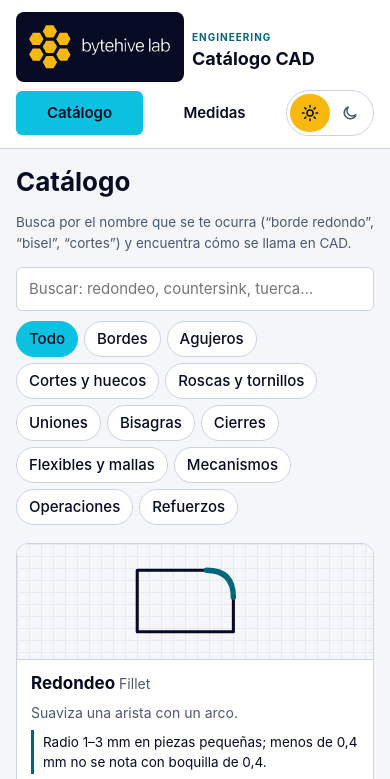
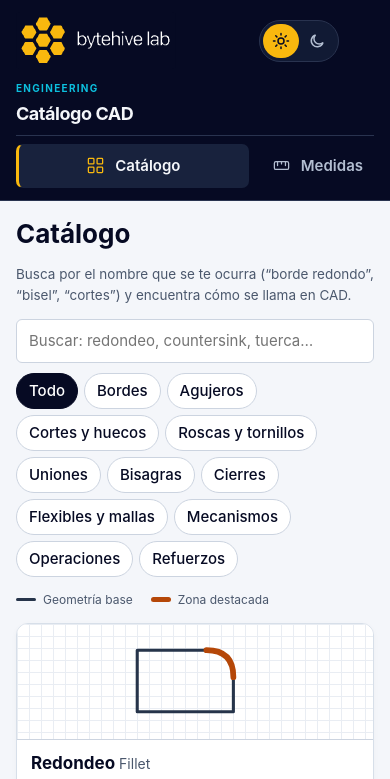
Before and after one commit to goyoaga/3d-lab-recursos, a plain HTML site: page index.html in a window 390 px wide. Shown: the top 779 px of the page. Drawn offline with Linux system fonts and the light colour scheme.

Commit message:
Refine CAD sidebar branding and improve light-mode diagram contrast

```diff
--- a/index.html
+++ b/index.html
@@ -79,21 +79,81 @@ nav{background:var(--pn);padding:20px 16px}
 main{min-width:0}
 .site-footer a{font-weight:600}
 @media(max-width:760px){nav{align-items:center;padding:12px 16px;gap:8px}.brand{width:168px;margin:0}.nav-title{flex:1;min-width:130px}.nav-title h1{font-size:18px}.line-label{font-size:10px}.tg{margin-top:0;margin-left:auto}.nv{flex:1 1 100px;text-align:center}.tb{gap:10px}main{padding:16px;max-width:100%}}
+
+/* Revision 2: separate corporate navigation from the working canvas.
+   Technical annotation is a semantic color, not a new brand color. */
+:root{
+  --diagram-base:light-dark(#26344A,#F4F6FA);
+  --diagram-mark:light-dark(#B54708,#0CC0DF);
+  --diagram-paper:light-dark(#FFFFFF,#060A23);
+  --diagram-grid:light-dark(#E9EDF3,#222D48);
+  --sidebar-text:#F4F6FA;--sidebar-muted:#B3BED1;
+  --sidebar-border:#29334F;--sidebar-hover:#18223D;
+}
+nav{background:var(--brand-navy);color:var(--sidebar-text);border-color:var(--sidebar-border);padding:24px 16px 18px;gap:8px;overflow-y:auto}
+nav .brand{background:none;border-radius:0;padding:0;margin:0 0 16px;width:100%;max-width:208px}
+nav .brand img{width:100%;height:auto}
+.nav-title{padding:0 10px 20px;margin-bottom:8px;border-bottom:1px solid var(--sidebar-border)}
+.nav-title .line-label{display:block;color:var(--brand-cyan);margin-bottom:7px;letter-spacing:.13em}
+.nav-title h1{font-size:20px;letter-spacing:-.025em;color:var(--sidebar-text)}
+nav small{display:block;color:var(--sidebar-muted);font-size:12px;margin:6px 0 0}
+.nav-section{padding:0 10px;margin:4px 0 2px;color:var(--sidebar-muted);font-size:10px;font-weight:650;letter-spacing:.12em;text-transform:uppercase}
+nav .nv{display:flex;align-items:center;gap:10px;color:var(--sidebar-muted);padding:10px 12px;border:1px solid transparent;border-left:3px solid transparent;border-radius:7px}
+nav .nv svg{width:19px;height:19px;flex-shrink:0;fill:none;stroke:currentColor;stroke-width:1.6;stroke-linecap:round;stroke-linejoin:round}
+nav .nv:hover{background:var(--sidebar-hover);color:var(--sidebar-text)}
+nav .nv[aria-current=true]{background:var(--sidebar-hover);border-left-color:var(--brand-yellow);color:var(--sidebar-text)}
+nav .nv[aria-current=true] svg{color:var(--brand-yellow)}
+nav :focus-visible{outline-color:var(--brand-yellow)}
+.nav-bottom{margin-top:auto;border-top:1px solid var(--sidebar-border);padding:16px 10px 0}
+.nav-bottom .tg{margin-top:8px;background:#111A34;border-color:var(--sidebar-border)}
+.nav-bottom .tg button{color:var(--sidebar-muted)}
+.nav-bottom .tg button[aria-pressed=true]{color:var(--brand-navy);background:var(--brand-yellow)}
+.theme-caption{color:var(--sidebar-muted);font-size:12px}
+.fig{background-color:var(--diagram-paper);background-image:linear-gradient(var(--diagram-grid) 1px,transparent 1px),linear-gradient(90deg,var(--diagram-grid) 1px,transparent 1px)}
+.fig .b{stroke:var(--diagram-base);stroke-width:1.6}
+.fig .h{stroke:var(--diagram-mark);stroke-width:3}
+.diagram-legend{display:flex;gap:8px 18px;flex-wrap:wrap;align-items:center;margin:-4px 0 14px;color:var(--mu);font-size:12px}
+.diagram-legend span{display:inline-flex;align-items:center;gap:7px}
+.diagram-legend i{width:20px;height:3px;border-radius:3px;background:var(--diagram-base)}
+.diagram-legend .mark{background:var(--diagram-mark);height:5px}
+:root[style*="color-scheme: light"] .card{border-color:#D7DFE9;box-shadow:0 2px 6px #060A2308}
+:root[style*="color-scheme: light"] .ch[aria-pressed=true]{background:var(--brand-navy);color:#fff;border-color:var(--brand-navy)}
+:root[style*="color-scheme: light"] .bt{background:#fff;border-color:#A5B2C4;color:var(--brand-navy)}
+:root[style*="color-scheme: light"] .bt:hover{background:var(--brand-yellow);border-color:var(--brand-yellow)}
+:root[style*="color-scheme: light"] .tp{border-left-color:var(--diagram-mark);background:#FFF7ED;padding:8px 9px;border-radius:0 5px 5px 0}
+@media(max-width:760px){
+  nav{display:grid;grid-template-columns:minmax(0,1fr) auto;gap:8px 10px;overflow:visible;padding:12px 16px}
+  nav .brand{width:160px;max-width:100%;margin:0;grid-column:1;grid-row:1}
+  .nav-title{grid-column:1/-1;grid-row:2;padding:4px 0 10px;margin:0}
+  .nav-title h1{font-size:18px}
+  nav .nav-title small{display:none}
+  .nav-section{display:none}
+  nav .nv{grid-row:3;justify-content:center;min-width:0;padding:10px;white-space:nowrap}
+  nav .nv[data-v="cat"]{grid-column:1}
+  nav .nv[data-v="med"]{grid-column:2}
+  .nav-bottom{grid-column:2;grid-row:1;margin:0;padding:0;border:0;align-self:center}
+  .theme-caption{display:none}
+  .nav-bottom .tg{margin:0}
+  .nav-bottom .tg button{width:36px;height:34px}
+}
 </style>
 </head>
 <body>
 <div class="app">
 <nav aria-label="Secciones">
 <a class="brand" href="https://bytehive.pro" target="_blank" rel="noopener noreferrer" aria-label="bytehive lab"><img src="assets/bytehive-lab-dark.svg" alt="bytehive lab" width="345" height="123"></a><div class="nav-title"><span class="line-label">Engineering</span><h1>Catálogo CAD</h1><small>Impresión 3D · nombres y medidas</small></div>
-<button class="nv" data-v="cat" aria-current="true">Catálogo</button>
-<button class="nv" data-v="med">Medidas</button>
-<div class="tg" role="group" aria-label="Modo de color"><button id="ml" aria-label="Modo claro"><svg viewBox="0 0 24 24"><circle cx="12" cy="12" r="4"/><path d="M12 2v2M12 20v2M2 12h2M20 12h2M5 5l1.5 1.5M17.5 17.5L19 19M5 19l1.5-1.5M17.5 6.5L19 5"/></svg></button><button id="md" aria-label="Modo oscuro"><svg viewBox="0 0 24 24"><path d="M20 14A8 8 0 1 1 10 4a6.5 6.5 0 0 0 10 10Z"/></svg></button></div>
+<div class="nav-section">Biblioteca</div>
+<button class="nv" data-v="cat" aria-current="true"><svg aria-hidden="true" viewBox="0 0 24 24"><rect x="3" y="3" width="7" height="7" rx="1"/><rect x="14" y="3" width="7" height="7" rx="1"/><rect x="3" y="14" width="7" height="7" rx="1"/><rect x="14" y="14" width="7" height="7" rx="1"/></svg>Catálogo</button>
+<button class="nv" data-v="med"><svg aria-hidden="true" viewBox="0 0 24 24"><rect x="3" y="7" width="18" height="10" rx="2"/><path d="M7 7v5m5-5v3m5-3v5"/></svg>Medidas</button>
+<div class="nav-bottom"><div class="theme-caption">Apariencia</div><div class="tg" role="group" aria-label="Modo de color"><button id="ml" aria-label="Modo claro"><svg viewBox="0 0 24 24"><circle cx="12" cy="12" r="4"/><path d="M12 2v2M12 20v2M2 12h2M20 12h2M5 5l1.5 1.5M17.5 17.5L19 19M5 19l1.5-1.5M17.5 6.5L19 5"/></svg></button><button id="md" aria-label="Modo oscuro"><svg viewBox="0 0 24 24"><path d="M20 14A8 8 0 1 1 10 4a6.5 6.5 0 0 0 10 10Z"/></svg></button></div>
+</div>
 </nav>
 <main>
 <section class="sec on" id="v-cat">
 <h2>Catálogo</h2>
 <p class="nt">Busca por el nombre que se te ocurra (“borde redondo”, “bisel”, “cortes”) y encuentra cómo se llama en CAD.</p>
 <div class="tb"><input type="search" id="q" placeholder="Buscar: redondeo, countersink, tuerca…" aria-label="Buscar"><span id="chs"></span></div>
+<div class="diagram-legend" aria-label="Leyenda de dibujos"><span><i aria-hidden="true"></i> Geometría base</span><span><i class="mark" aria-hidden="true"></i> Zona destacada</span></div>
 <div class="grid" id="grid"></div>
 <p id="empty" class="nt" hidden>Sin resultados. Prueba con otro nombre, o con el término en inglés.</p>
 </section>
```
